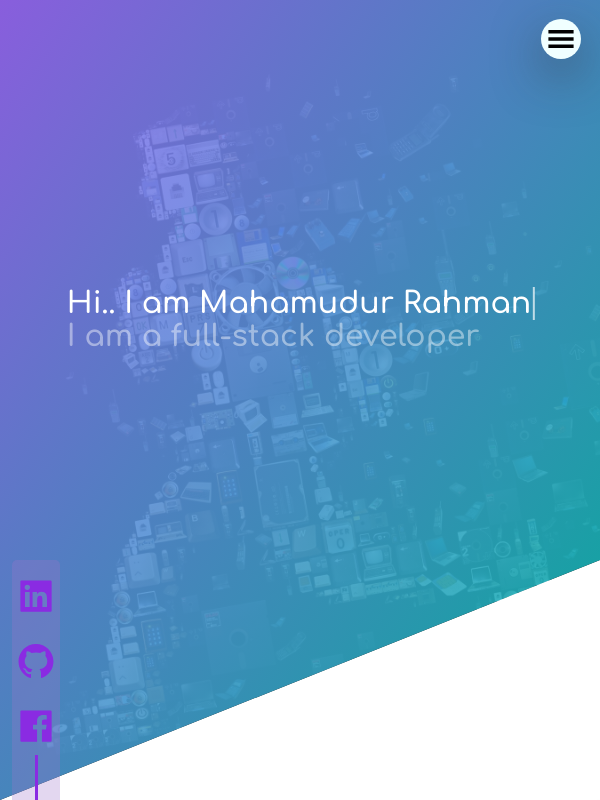
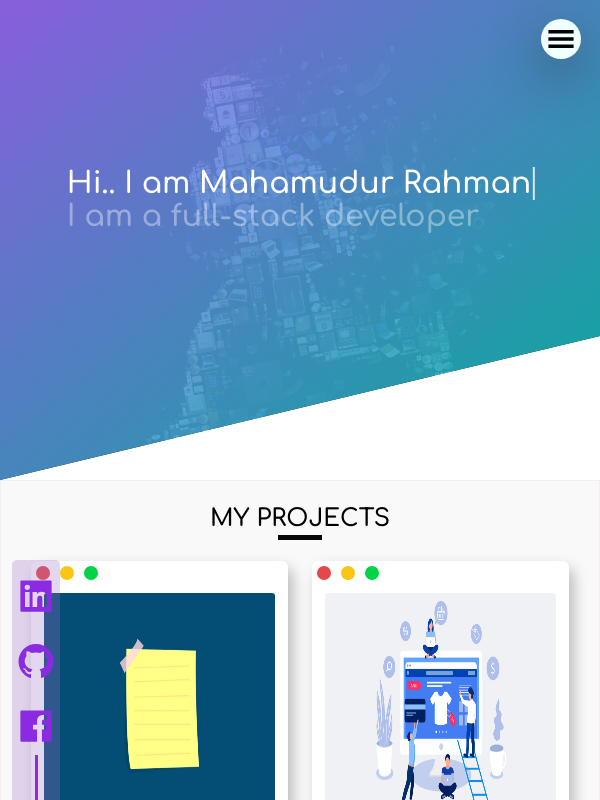
Before and after one commit to Julu1994/Mahamudur-Jewel, a React (Create React App) app in the folder my-portfolio/: page / in a window 600 px wide. Shown: the top 800 px of the page. Built offline with nearby package versions, Linux system fonts and the light colour scheme; a web font is replaced by a local one.

Commit message:
heading bugs

```diff
--- a/my-portfolio/src/components/header.scss
+++ b/my-portfolio/src/components/header.scss
@@ -88,8 +88,11 @@
 }
 
 @media all and (max-width: 600px) {
+    .heading {
+        height: 20rem;
+    }
     .header_box {
-        top: 40%;
+        top: 25%;
         font-size: 10px;
 
     }
@@ -99,8 +102,14 @@
 
 @media all and (min-width: 600px) and (max-width: 900px) {
     .header_box {
-        top: 40%;
+        top: 25%;
         font-size: 20px;
+
     }
 
+        .heading {
+            height: 30rem;
+        }
+
+
 }
```
